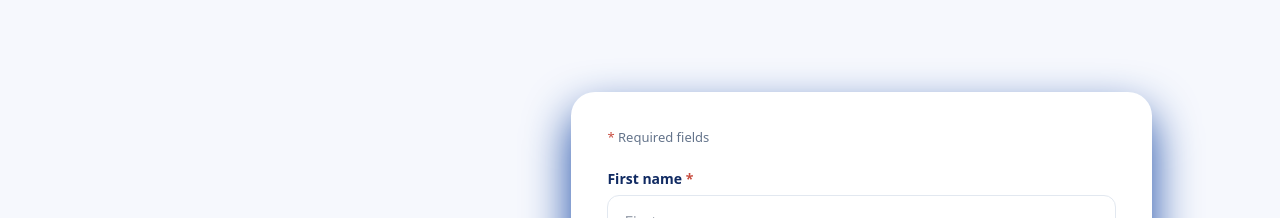
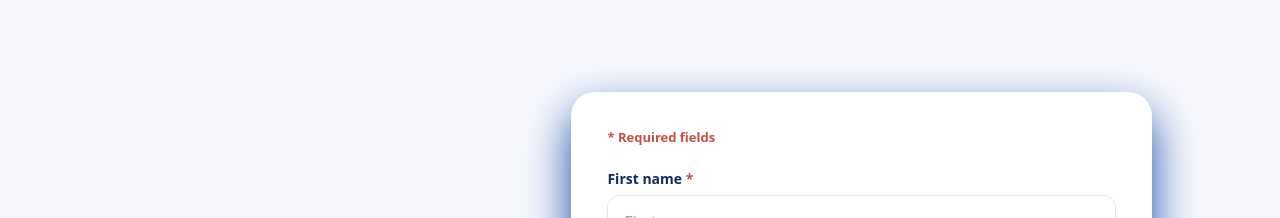
Before and after one commit to professionalshalinigupta-bot/consultation-lp, a Next.js app: page / in a window 1280 px wide. Shown: the part 2680-2898 px from the top of the page. Built offline with nearby package versions, Linux system fonts and the light colour scheme.

Commit message:
Highlight required fields and WhatsApp CTA

```diff
--- a/app/globals.css
+++ b/app/globals.css
@@ -17,7 +17,7 @@ body { @apply bg-white text-ink antialiased; }
 .flodesk-shell .ff-6a958b5f9153bb81cb95b65c__field { margin-bottom: 1.1rem; position: relative; }
 .flodesk-shell .ff-visible-label { display: block; margin-bottom: .4rem; color: #102A62; font-size: .875rem; font-weight: 700; }
 .flodesk-shell .ff-visible-label span, .flodesk-shell .ff-required-note span { color: #c84e41; }
-.flodesk-shell .ff-required-note { margin: 0 0 1.25rem; color: #64748b; font-size: .8125rem; }
+.flodesk-shell .ff-required-note { margin: 0 0 1.25rem; color: #c84e41; font-size: .8125rem; font-weight: 700; }
 .flodesk-shell .ff-link-help { margin: .5rem 0 0; color: #64748b; font-size: .8rem; line-height: 1.5; }
 .flodesk-shell .ff-link-help span { color: #1748A5; font-weight: 600; }
 .flodesk-shell .ff-6a958b5f9153bb81cb95b65c__control { width: 100%; height: 3.45rem; border: 1px solid #e2e8f0; border-radius: .75rem; padding: .85rem 1rem; color: #162039; font-family: inherit; font-size: 1rem; outline: none; }
```
Also changed, not shown: app/thank-you/page.tsx (+3 -1 lines).
